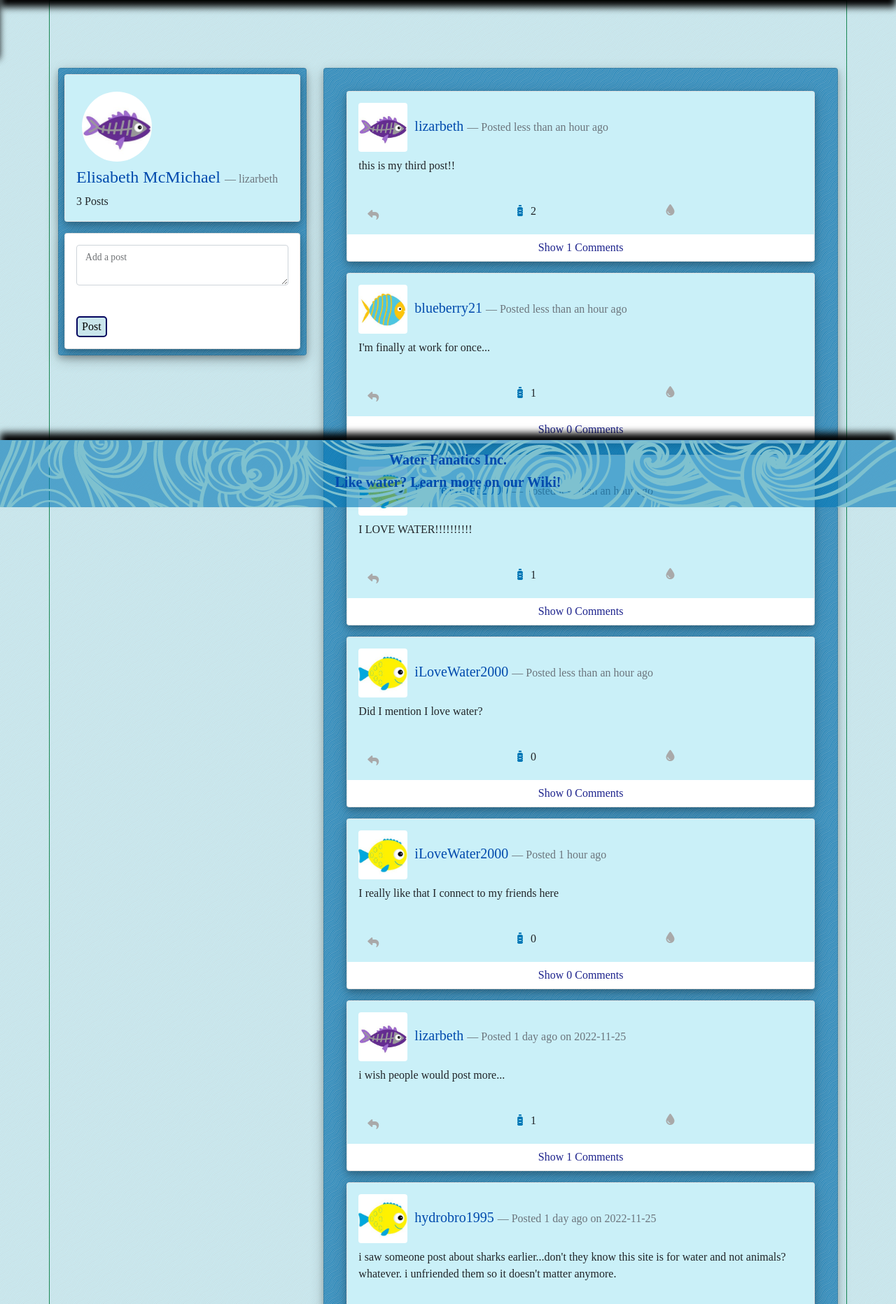
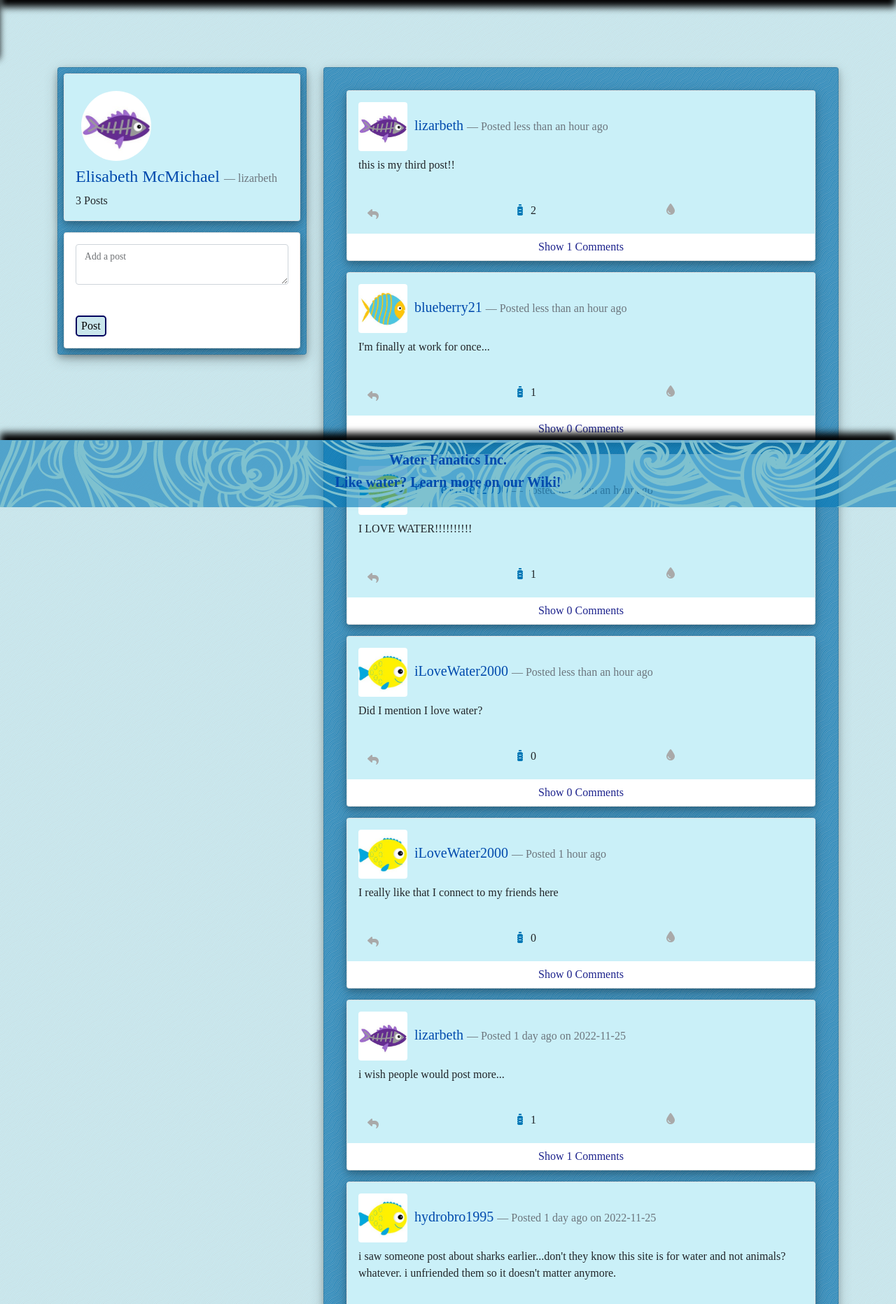
Before and after one commit to lizarbeth/p4, a PHP site: page /dashboard.php in a window 1280 px wide. Shown: the part 75-1939 px from the top of the page at 70% size. Run offline with PHP 8.4, Linux system fonts and the light colour scheme; a user stored in the database is signed in; data comes from the database, SQL or seed files in the repository; some libraries are stand-ins or nearby versions; some web fonts are replaced.

Commit message:
Update dashboard.php

```diff
--- a/dashboard.php
+++ b/dashboard.php
@@ -124,8 +124,8 @@ $commentDetails = $db->query("SELECT * FROM comments");
 
 <script src="https://cdn.jsdelivr.net/npm/bootstrap@5.0.2/dist/js/bootstrap.bundle.min.js" integrity="sha384-MrcW6ZMFYlzcLA8Nl+NtUVF0sA7MsXsP1UyJoMp4YLEuNSfAP+JcXn/tWtIaxVXM" crossorigin="anonymous"></script>
 
-<div class="container border border-success border-start border-end border-opacity-25">
-    <div class="row d-flex align-items-start">
+<div class="container">
+    <div class="row mb-5 d-flex align-items-start">
         <div class="col-sm-4 pt-5 mt-5">
             <div class="card p-2 d-flex justify-content-center" id="dashcard">
                 <div class="card">
@@ -160,7 +160,7 @@ $commentDetails = $db->query("SELECT * FROM comments");
             </div>
         </div>
 
-        <div class="col-sm-8 pt-5 mt-5">
+        <div class="col-sm-8 pt-5 mt-5 mb-5 pb-5">
             <div class="card card-body" id="dashcard">
 
 
```
